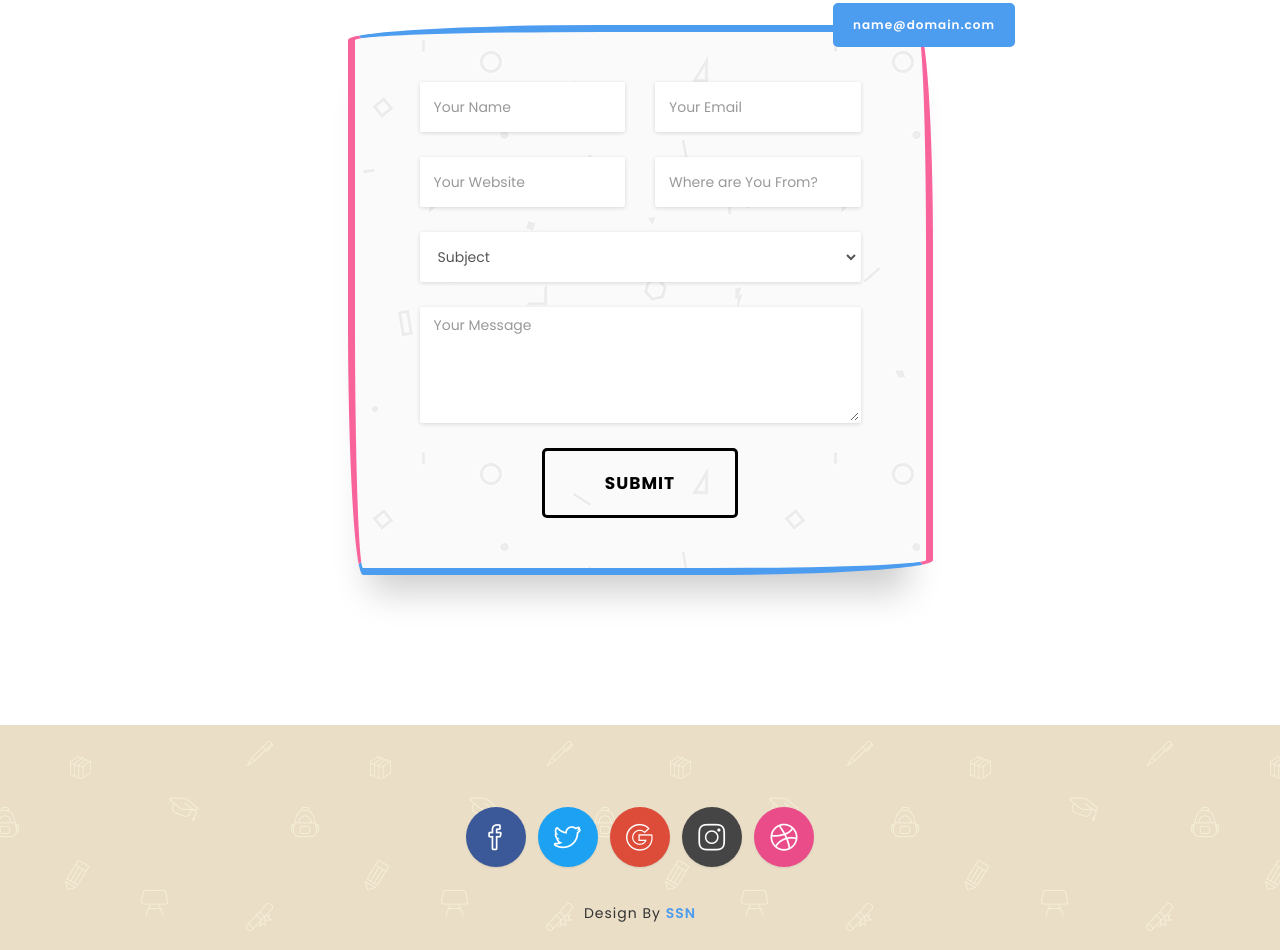
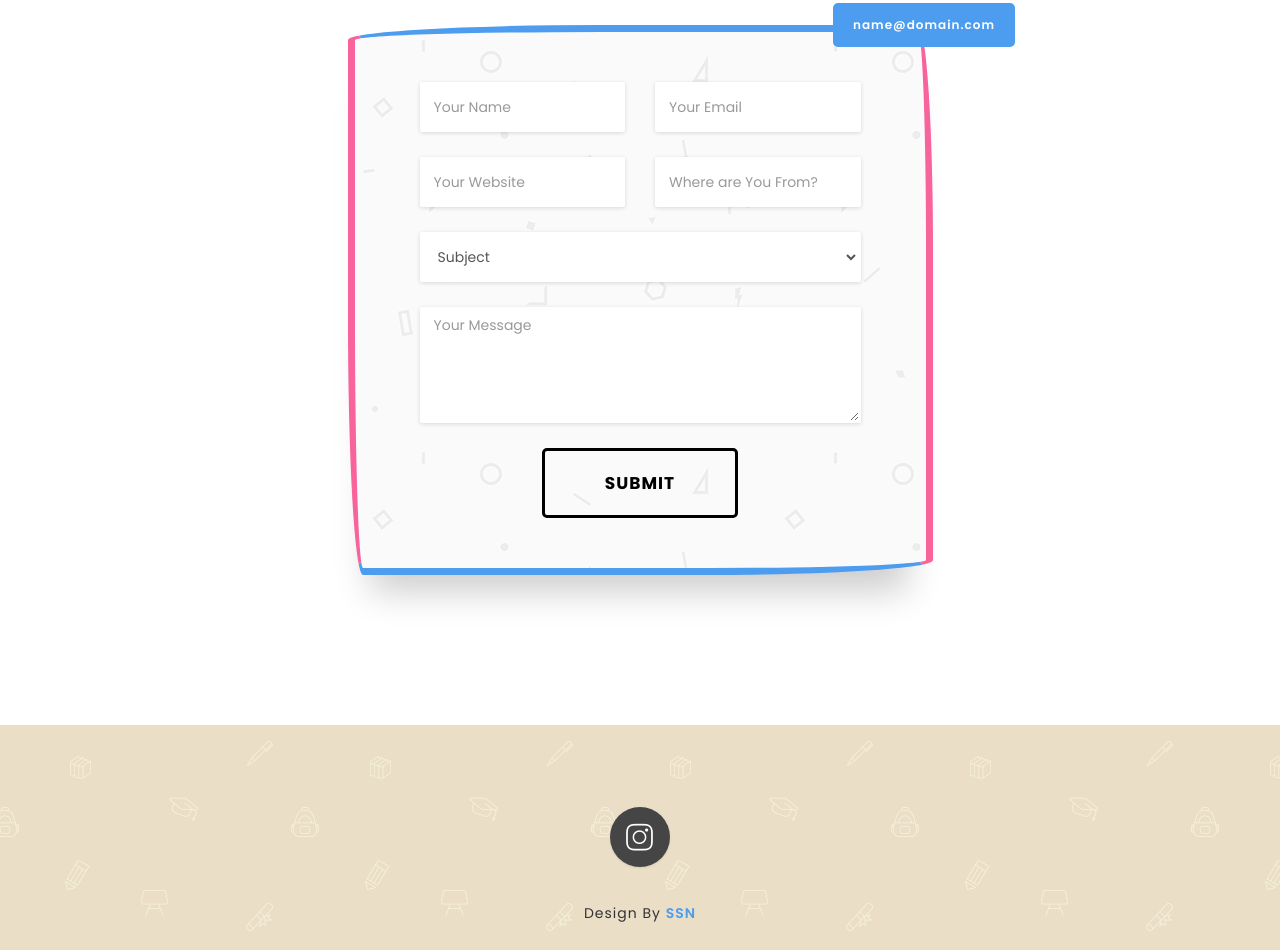
Before and after one commit to Salukhoff/my3d, a plain HTML site: page index.html in a window 1280 px wide. Shown: the part 4479-5429 px from the top of the page. Drawn offline with Linux system fonts and the light colour scheme.

Commit message:
Update index.html

```diff
--- a/index.html
+++ b/index.html
@@ -681,11 +681,8 @@
 
             <div class="col-md-12">
               <ul class="social-icon margin-bottom-30">
-                 <li><a href="#" target="_blank" class="facebook"><i class="icon-social-facebook"></i></a></li>
-                 <li><a href="#" target="_blank" class="twitter"><i class="icon-social-twitter"></i></a></li>
-                 <li><a href="#" target="_blank" class="google-plus"><i class="icon-social-google"></i></a></li>
                  <li><a href="#" target="_blank" class="instagram"><i class="icon-social-instagram"></i></a></li>
-                 <li><a href="#" target="_blank" class="dribbble"><i class="icon-social-dribbble"></i></a></li>
+
                </ul>
           </div>
 
```
